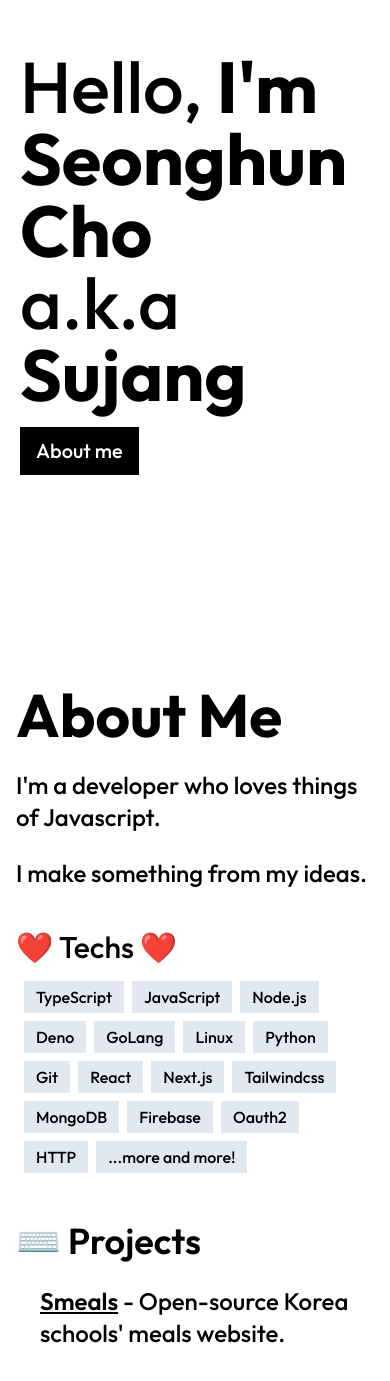
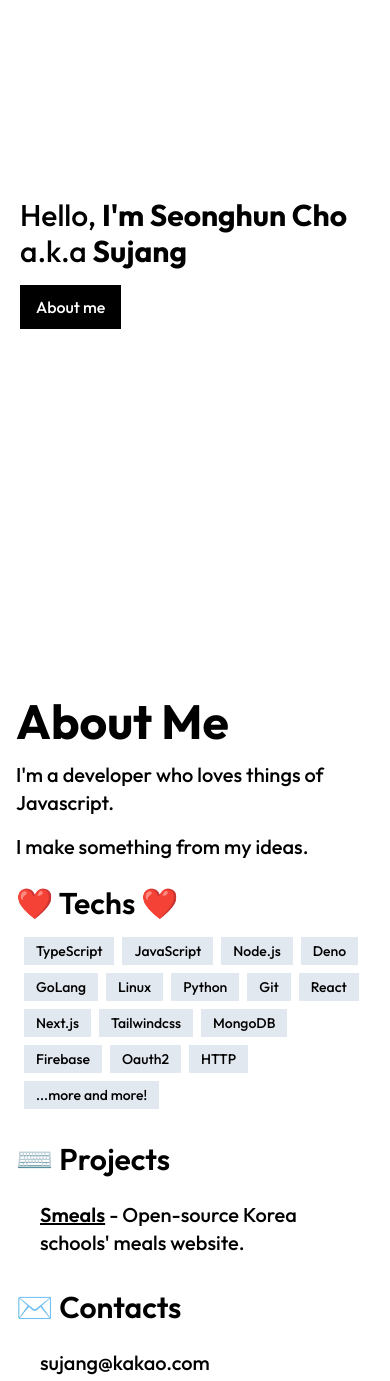
Before and after one commit to sujang958/sujang.xyz, a Next.js app: page / in a window 390 px wide. Shown: the part 159-1540 px from the top of the page. Built offline with nearby package versions, Linux system fonts and the light colour scheme.

Commit message:
style: added mobile style

```diff
--- a/pages/index.tsx
+++ b/pages/index.tsx
@@ -8,18 +8,18 @@ const Home: FC = () => {
     <div className="flex flex-col">
       <div className="flex flex-col min-h-screen px-5">
         <div className="flex-1 flex flex-col place-content-center gap-y-4">
-          <div className="">
-            <p className="text-7xl">
+          <div className="text-3xl md:text-7xl">
+            <p>
               Hello, <span className="font-bold">I{"'"}m Seonghun Cho</span>
             </p>
-            <p className="text-7xl">
+            <p>
               a.k.a <span className="font-bold">Sujang</span>
             </p>
           </div>
-          <div className="">
+          <div>
             <div className="flex-1 flex-col">
               <div className="flex-1">
-                <button className="bg-black text-white py-2.5 px-4 text-xl">
+                <button className="bg-black text-white py-2.5 px-4 text-base md:text-xl">
                   <Link href="#about" passHref>
                     About me
                   </Link>
@@ -34,14 +34,14 @@ const Home: FC = () => {
         id="about"
       >
         <div className="flex flex-col">
-          <p className="text-6xl font-bold">About Me</p>
-          <div className="mt-6 text-2xl">
+          <p className="text-5xl md:text-6xl font-bold">About Me</p>
+          <div className="mt-4 md:mt-6 text-xl md:text-2xl">
             <p>I{"'"}m a developer who loves things of Javascript.</p>
-            <p className="mt-6">I make something from my ideas.</p>
+            <p className="mt-4 md:mt-6">I make something from my ideas.</p>
           </div>
-          <div className="mt-10 text-3xl">
-            <p>❤️ Techs ❤️</p>
-            <div className="pt-4 px-2 flex flex-wrap gap-2 text-base">
+          <div className="mt-6 md:mt-10 text-3xl">
+            <p className="font-semibold">❤️ Techs ❤️</p>
+            <div className="pt-4 px-2 flex flex-wrap gap-2 text-sm md:text-base">
               <p className="cursor-pointer transition duration-300 hover:bg-slate-300 bg-slate-200 py-1 px-3">
                 TypeScript
               </p>
@@ -92,10 +92,10 @@ const Home: FC = () => {
               </p>
             </div>
           </div>
-          <div className="mt-12">
-            <p className="text-4xl font-semibold">⌨️ Projects</p>
+          <div className="mt-8 md:mt-12">
+            <p className="text-3xl md:text-4xl font-semibold">⌨️ Projects</p>
             <div className="flex flex-col mt-6 px-6">
-              <p className="text-2xl">
+              <p className="text-xl md:text-2xl">
                 <a
                   href="https://smeals.co"
                   target="_blank"
@@ -108,21 +108,21 @@ const Home: FC = () => {
               </p>
             </div>
           </div>
-          <div className="mt-12">
-            <p className="text-4xl font-semibold">✉️ Contacts</p>
-            <div className="flex flex-col mt-6 px-6">
-              <p className="text-2xl">sujang@kakao.com</p>
-              <p className="text-2xl">
-                _someone#4590 <span className="text-lg">(Discord)</span>
+          <div className="mt-8 md:mt-12">
+            <p className="text-3xl md:text-4xl font-semibold">✉️ Contacts</p>
+            <div className="flex flex-col mt-6 px-6 text-xl md:text-2xl">
+              <p>sujang@kakao.com</p>
+              <p>
+                _someone#4590 <span className="text-sm md:text-lg">(Discord)</span>
               </p>
             </div>
           </div>
-          <div className="mt-12">
-            <p className="text-4xl font-semibold">💵 Donate</p>
+          <div className="mt-8 md:mt-12">
+            <p className="text-3xl md:text-4xl font-semibold">💵 Donate</p>
             <div className="mt-3 px-4">
               <a
                 href="https://www.buymeacoffee.com/sujang958"
-                className="cursor-pointer underline text-3xl"
+                className="cursor-pointer underline text-2xl md:text-3xl"
               >
                 Buy me a coffee!
               </a>
```
